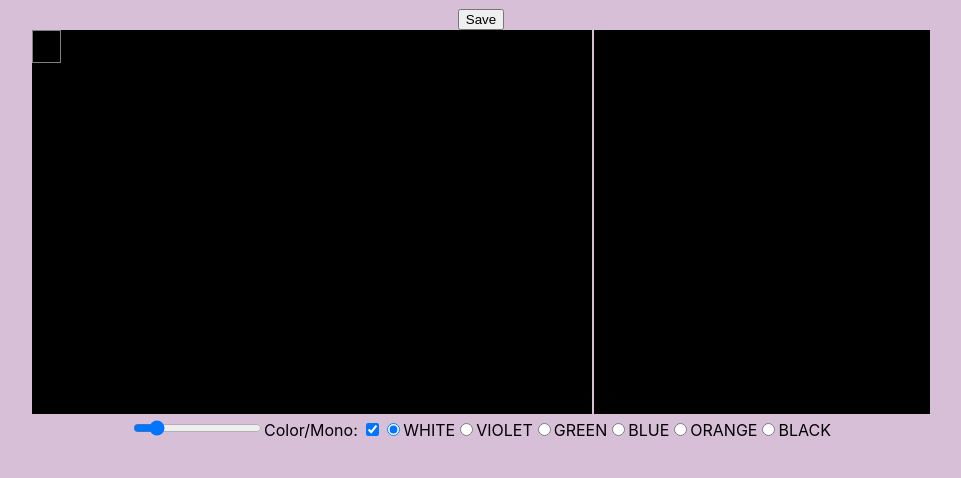
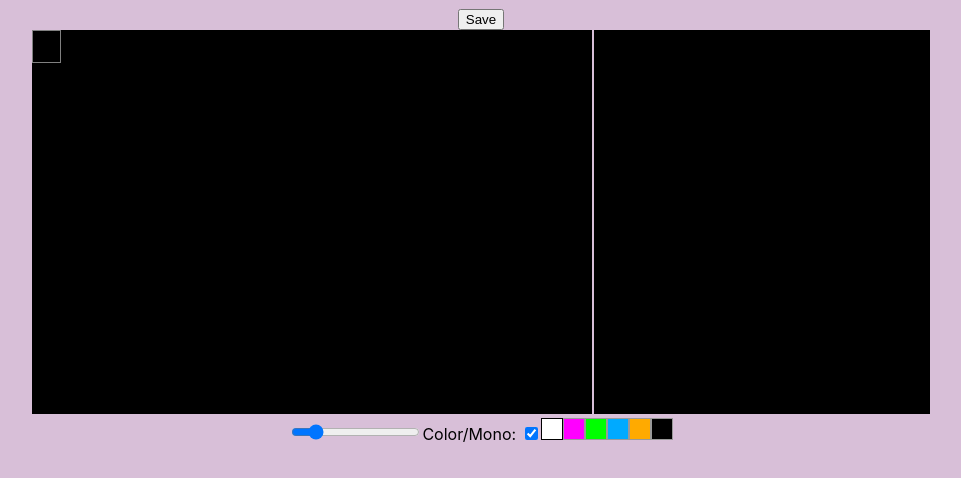
Before and after one commit to nicolebranagan/hiresiarch, a React (Create React App) app: page / in a window 1280 px wide. Shown: the top 478 px of the page, without its empty margins (159-1120 px from the left). Built offline with nearby package versions, Linux system fonts and the light colour scheme.

Commit message:
Fancy new color selector

```diff
--- a/src/Constants.js
+++ b/src/Constants.js
@@ -6,8 +6,8 @@ export const HIRES_HEIGHT = 192;
 export const HIRES_VIOLET = "#FF00FF";
 export const HIRES_GREEN = "#00FF00";
 export const HIRES_WHITE = "#FFFFFF";
-export const HIRES_BLUE = "#0055FF";
-export const HIRES_ORANGE = "#FF5500";
+export const HIRES_BLUE = "#00AAFF";
+export const HIRES_ORANGE = "#FFAA00";
 export const MONO = "#00DD00";
 
 export const Colors = KeyMirror([
--- a/src/components/ControlRow.js
+++ b/src/components/ControlRow.js
@@ -11,25 +11,26 @@ export default ({
 }) => {
   const map = color ? COLOR_COLORS : MONO_COLORS;
   return (
-    <center>
+    <div style={{display: 'block'}}>
       <div style={{display: 'inline-block'}}>
         <input type="range" min={1} max={8} value={drawingmult} onChange={setDrawingmult} />
       </div>
       <div style={{display: 'inline-block'}}>
         Color/Mono: <input type="checkbox" checked={color} onChange={onToggleColor} />
       </div>
-      <div style={{display: 'inline-block'}}>
+      <div style={{display: 'inline-block'}} className='colors'>
         {map.map(color => <span key={color}>
           <input
             type='radio'
             name='colorSelect'
+            id={color}
             value={color}
             checked={color === selectedColor}
             onChange={e => setSelectedColor(e.target.value)}
           />
-          {color}
+          <label htmlFor={color} className={color} />
         </span>)}
       </div>
-    </center>
+    </div>
   );
 }
--- a/src/index.css
+++ b/src/index.css
@@ -17,3 +17,45 @@ code {
   font-family: source-code-pro, Menlo, Monaco, Consolas, "Courier New",
     monospace;
 }
+
+.colors input[type=radio] {
+  display: none;
+}
+
+.colors label {
+  display: inline-block;
+  width: 20px;
+  height: 20px;
+  background-color: #000;
+  border-style: solid;
+  border-width: thin;
+  border-color: #999;
+}
+
+.colors input[type=radio]:checked+label {
+  border-color: #000;
+}
+
+.colors .VIOLET {
+  background-color: #FF00FF;
+}
+
+.colors .GREEN {
+  background-color: #00FF00;
+}
+
+.colors .WHITE {
+  background-color: #FFF;
+}
+
+.colors .BLUE {
+  background-color: #00aaFF;
+}
+
+.colors .ORANGE {
+  background-color: #FFAA00;
+}
+
+.colors .BLACK {
+  background-color: #000;
+}
```
